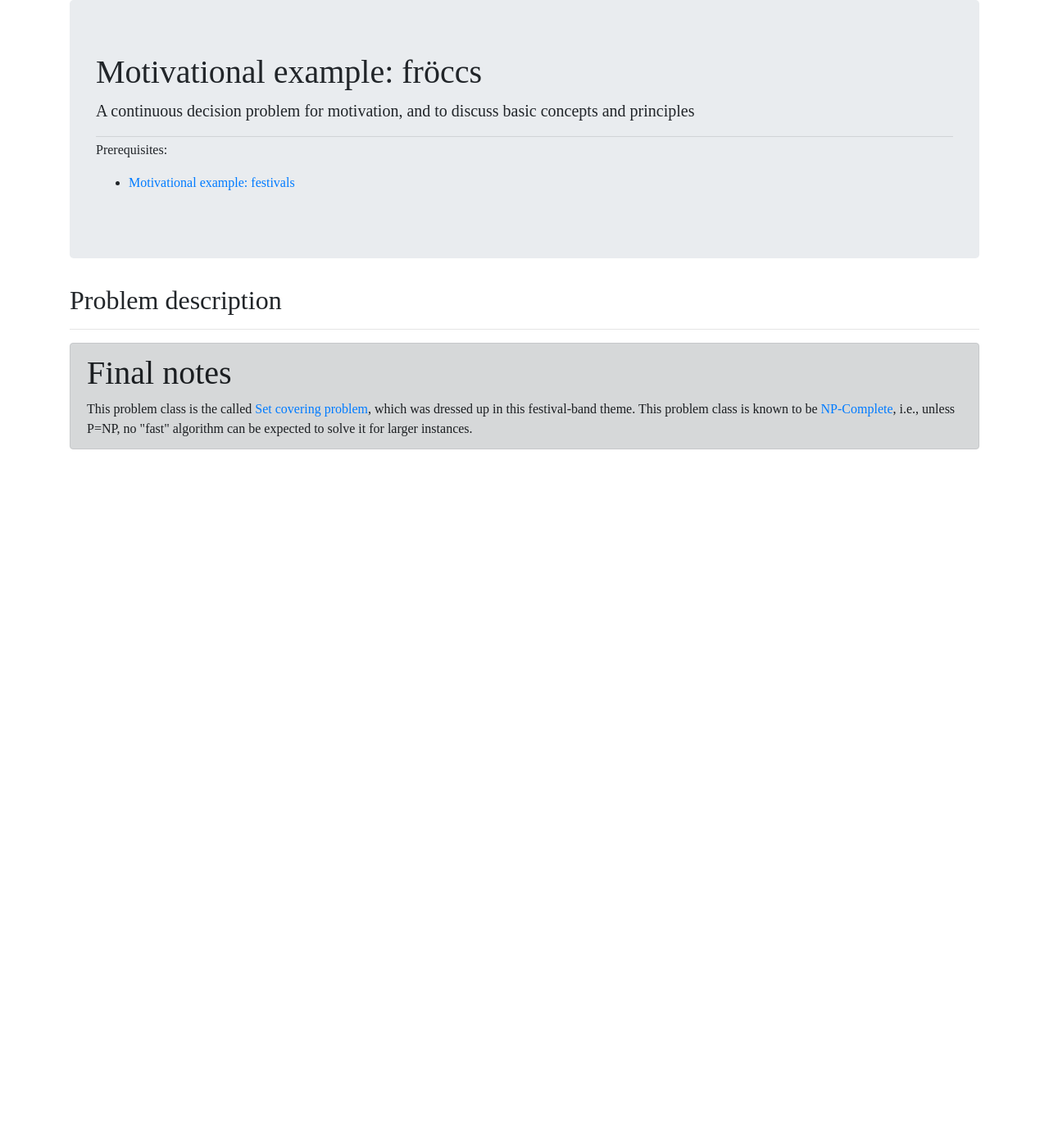
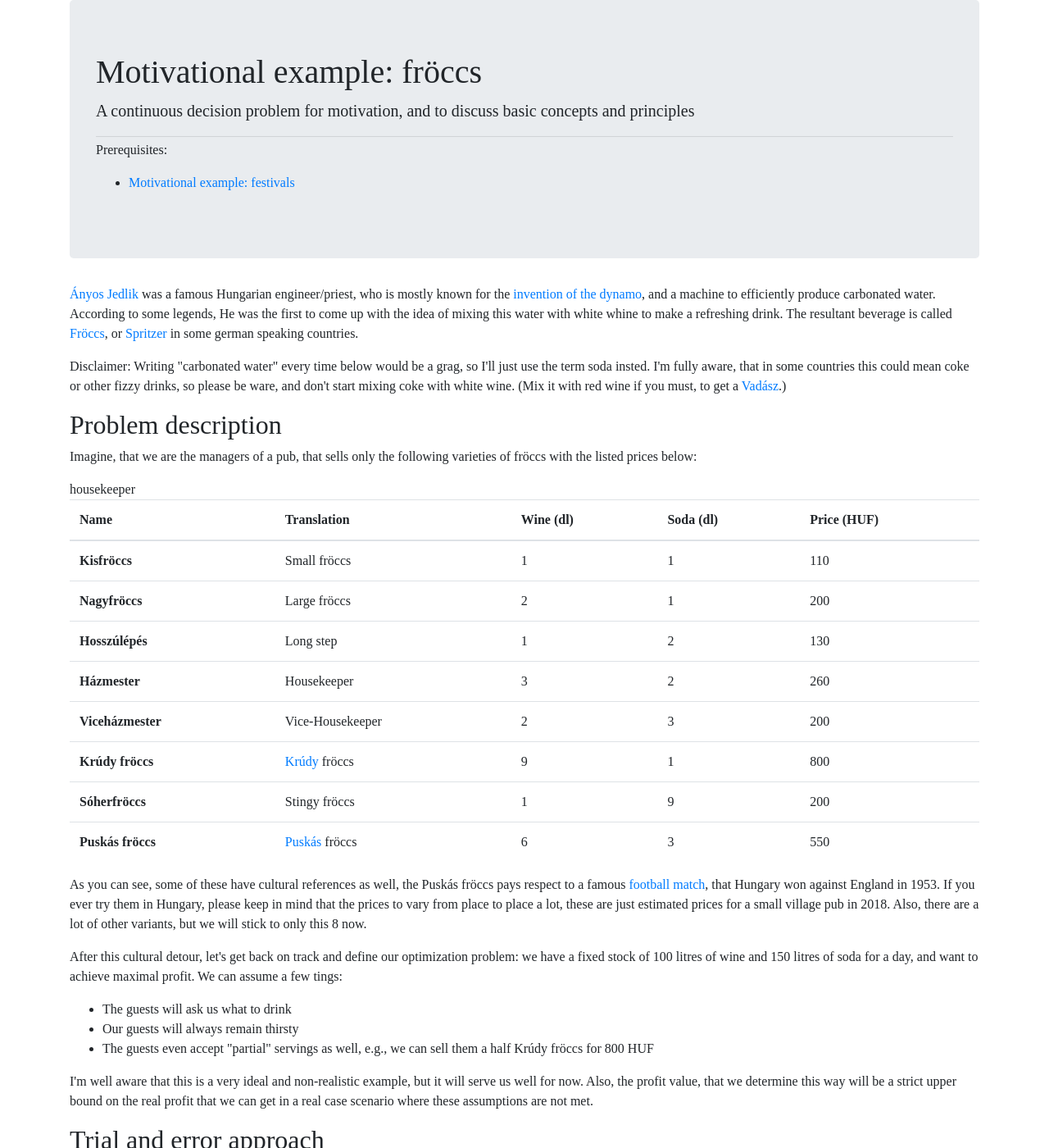
Before and after one commit to hegyhati/IMOLS, a Jekyll site: the page built from pages/froccs.html, in a window 1280 px wide and 1400 px high. Shown: the whole window at 82% size. Built offline with Jekyll 4.4.1, drawn with Linux system fonts in a browser that asks for light colours; nearby versions of some CDN libraries; some web fonts are replaced; some of the changed text lies outside the part shown.

Commit message:
Froccs problem description, trial and error section

```diff
--- a/pages/froccs.html
+++ b/pages/froccs.html
@@ -6,39 +6,175 @@
 prerequisite: ["festivals"]
 ---
 
+<p>
+  <a href="https://en.wikipedia.org/wiki/%C3%81nyos_Jedlik">Ányos Jedlik</a> was a famous Hungarian engineer/priest, who is mostly known for the <a href="https://en.wikipedia.org/wiki/Dynamo#Dynamo_self_excitation">invention of the dynamo</a>, and a machine to efficiently produce carbonated water.
+  According to some legends, He was the first to come up with the idea of mixing this water with white whine to make a refreshing drink.
+  The resultant beverage is called <a href="https://hu.wikipedia.org/wiki/Fröccs">Fröccs</a>, or
+  <a href="https://en.wikipedia.org/wiki/Spritzer">Spritzer</a> in some german speaking countries.
+</p>
+
+<p>
+  Disclaimer: Writing "carbonated water" every time below would be a grag, so I'll just use the term soda insted.
+  I'm fully aware, that in some countries this could mean coke or other fizzy drinks, so please be ware, and don't start mixing coke with white wine.
+  (Mix it with red wine if you must, to get a <a href="https://en.wikipedia.org/wiki/Kalimotxo">Vadász</a>.)
+</p>
+
+<h2>Problem description</h2>
+
+<p>
+  Imagine, that we are the managers of a pub, that sells only the following varieties of fröccs with the listed prices below:
+</p>
+
+<table class="table" id="example-data">
+  <thead>
+    <tr>
+      <th scope="col">Name</th>
+      <th scope="col">Translation</th>
+      <th scope="col">Wine (dl)</th>
+      <th scope="col">Soda (dl)</th>
+      <th scope="col">Price (HUF)</th>
+    </tr>
+  </thead>
+  <tbody>
+    <tr>
+      <th scope="row">Kisfröccs</th>
+      <td>Small fröccs</td>
+      <td>1</td><td>1</td>
+      <td>110</td>housekeeper
+    </tr>
+    <tr>
+      <th scope="row">Nagyfröccs</th>
+      <td>Large fröccs</td>
+      <td>2</td><td>1</td>
+      <td>200</td>
+    </tr>
+    <tr>
+      <th scope="row">Hosszúlépés</th>
+      <td>Long step</td>
+      <td>1</td><td>2</td>
+      <td>130</td>
+    </tr>
+    <tr>
+      <th scope="row">Házmester</th>
+      <td>Housekeeper</td>
+      <td>3</td><td>2</td>
+      <td>260</td>
+    </tr>
+    <tr>
+      <th scope="row">Viceházmester</th>
+      <td>Vice-Housekeeper</td>
+      <td>2</td><td>3</td>
+      <td>200</td>
+    </tr>
+    <tr>
+      <th scope="row">Krúdy fröccs</th>
+      <td><a href="https://en.wikipedia.org/wiki/Gyula_Kr%C3%BAdy">Krúdy</a> fröccs</td>
+      <td>9</td><td>1</td>
+      <td>800</td>
+    </tr>
+    <tr>
+      <th scope="row">Sóherfröccs</th>
+      <td>Stingy fröccs</td>
+      <td>1</td><td>9</td>
+      <td>200</td>
+    </tr>
+    <tr>
+      <th scope="row">Puskás fröccs</th>
+      <td><a href="https://en.wikipedia.org/wiki/Ferenc_Pusk%C3%A1s">Puskás</a> fröccs</td>
+      <td>6</td><td>3</td>
+      <td>550</td>
+    </tr>
+  </tbody>
+</table>
+
+<p>
+  As you can see, some of these have cultural references as well, the Puskás fröccs pays respect to a famous <a href="https://en.wikipedia.org/wiki/Match_of_the_Century_(1953_England_v_Hungary_football_match)">football match</a>, that Hungary won against England in 1953.
+  If you ever try them in Hungary, please keep in mind that the prices to vary from place to place a lot, these are just estimated prices for a small village pub in 2018.
+  Also, there are a lot of other variants, but we will stick to only this 8 now.
+</p>
+
+<p>
+  After this cultural detour, let's get back on track and define our optimization problem: we have a fixed stock of 100 litres of wine and 150 litres of soda for a day, and want to achieve maximal profit.
+  We can assume a few tings:
+</p>
+
+<ul>
+  <li>The guests will ask us what to drink</li>
+  <li>Our guests will always remain thirsty</li>
+  <li>The guests even accept "partial" servings as well, e.g., we can sell them a half Krúdy fröccs for 800 HUF</li>
+</ul>
+
+<p>
+  I'm well aware that this is a very ideal and non-realistic example, but it will serve us well for now.
+  Also, the profit value, that we determine this way will be a strict upper bound on the real profit that we can get in a real case scenario where these assumptions are not met.
+</p>
+
+<h2>Trial and error approach</h2>
+
+<p>
+  Similarly to the <a href="{{site.url}}/pages/festival.html">festivals example</a>, try to find a good solution by hand first.
+  Do it either on paper, excel, or use this simple tool below.
+</p>
+
 <div id="froccs">
-<h2>Problem description</h2>
+<form>
+  <div class="form-group row">
+    <label for="kf" class="col-sm-4 col-md-3" >Kisfröccs - ${kf}</label>
+    <input id="kf" name="kf" class="form-control col-sm-8 col-md-9" type="range" min="0" max="1000" v-model="kf">
+    <label for="nf" class="col-sm-4 col-md-3" >Nagyfröccs - ${nf}</label>
+    <input id="nf" name="nf" class="form-control col-sm-8 col-md-9" type="range" min="0" max="1000" v-model="nf">
+    <label for="hl" class="col-sm-4 col-md-3" >Hosszúlépés - ${hl}</label>
+    <input id="hl" name="hl" class="form-control col-sm-8 col-md-9" type="range" min="0" max="1000" v-model="hl">
+    <label for="hm" class="col-sm-4 col-md-3" >Házmester - ${hm}</label>
+    <input id="hm" name="hm" class="form-control col-sm-8 col-md-9" type="range" min="0" max="1000" v-model="hm">
+    <label for="vhf" class="col-sm-4 col-md-3" >Viceházmester - ${vhm}</label>
+    <input id="vhm" name="vhm" class="form-control col-sm-8 col-md-9" type="range" min="0" max="1000" v-model="vhm">
+    <label for="krf" class="col-sm-4 col-md-3" >Krúdy fröccs - ${krf}</label>
+    <input id="krf" name="krf" class="form-control col-sm-8 col-md-9" type="range" min="0" max="1000" v-model="krf">
+    <label for="sf" class="col-sm-4 col-md-3" >Sóherfröccs - ${sf}</label>
+    <input id="sf" name="sf" class="form-control col-sm-8 col-md-9" type="range" min="0" max="1000" v-model="sf">
+    <label for="pf" class="col-sm-4 col-md-3" >Puskás fröccs - ${pf}</label>
+    <input id="pf" name="pf" class="form-control col-sm-8 col-md-9" type="range" min="0" max="1000" v-model="pf">
+  </div>
+  <div class="form-group row">
+    <label class="col-sm-6 col-md-4" >Wine - <span :style="winecolor">${wine} l</span></label>
+    <label class="col-sm-6 col-md-4" >Soda - <span :style="sodacolor">${soda} l</span></label>
+    <label class="col-sm-6 col-md-4" >Profit - ${profit} HUF</label>
+  </div>
+</form>
+
+
+</div>
 
 
 <hr />
-
 <div class="alert alert-dark">
-
-<h1 class="alert-heading">Final notes</h1>
-
-This problem class is the called <a href="https://en.wikipedia.org/wiki/Set_cover_problem">Set covering problem</a>, which was dressed up in this festival-band theme.
-This problem class is known to be <a href="https://en.wikipedia.org/wiki/NP-completeness">NP-Complete</a>, i.e., unless P=NP, no "fast" algorithm can be expected to solve it for larger instances.
-
+  <h1 class="alert-heading">Final notes</h1>
 </div>
 
-</div>
+
+
 <script src="https://unpkg.com/vue"></script>
 <script>
   const app = new Vue({
     el: '#froccs',
     delimiters: ['${', '}'],
     data: {
-       cb: ['','','','','','',''],
-       mb: ['Haggard', 'Stratovarius', 'Epica', 'Dalriada', 'Apocalyptica', 'Liva','Eluveitie'],
+       kf: 0,
+       nf: 0,
+       hl: 0,
+       hm: 0,
+       vhm: 0,
+       krf: 0,
+       sf: 0,
+       pf: 0
     },
     computed: {
-      b1(){if(this.cb[0]=="") return this.mb[0]; else return this.cb[0];},
-      b2(){if(this.cb[1]=="") return this.mb[1]; else return this.cb[1];},
-      b3(){if(this.cb[2]=="") return this.mb[2]; else return this.cb[2];},
-      b4(){if(this.cb[3]=="") return this.mb[3]; else return this.cb[3];},
-      b5(){if(this.cb[4]=="") return this.mb[4]; else return this.cb[4];},
-      b6(){if(this.cb[5]=="") return this.mb[5]; else return this.cb[5];},
-      b7(){if(this.cb[6]=="") return this.mb[6]; else return this.cb[6];}
+      wine(){return (1*this.kf+2*this.nf+1*this.hl+3*this.hm+2*this.vhm+9*this.krf+1*this.sf+6*this.pf)/10;},
+      soda(){return (1*this.kf+1*this.nf+2*this.hl+2*this.hm+3*this.vhm+1*this.krf+9*this.sf+3*this.pf)/10;},
+      profit(){return 110*this.kf+200*this.nf+130*this.hl+260*this.hm+200*this.vhm+800*this.krf+200*this.sf+550*this.pf;},
+      winecolor(){if(this.wine<=100) return "color: green;"; else return "color: red;";},
+      sodacolor(){if(this.soda<=150) return "color: green;"; else return "color: red;";},
     }
   })
 </script>
```
